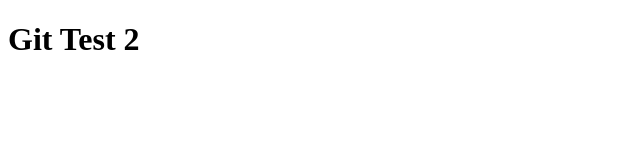
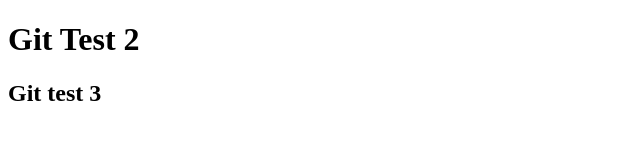
Before and after one commit to juanjavier1001/git-test-2, a plain HTML site: page index.html in a window 1280 px wide. Shown: the whole page, without its empty margins (0-640 px from the left). Drawn offline with Linux system fonts and the light colour scheme.

Commit message:
second commit

```diff
--- a/index.html
+++ b/index.html
@@ -8,5 +8,6 @@
   </head>
   <body>
     <h1>Git Test 2</h1>
+    <h2>Git test 3</h2>
   </body>
 </html>
```
